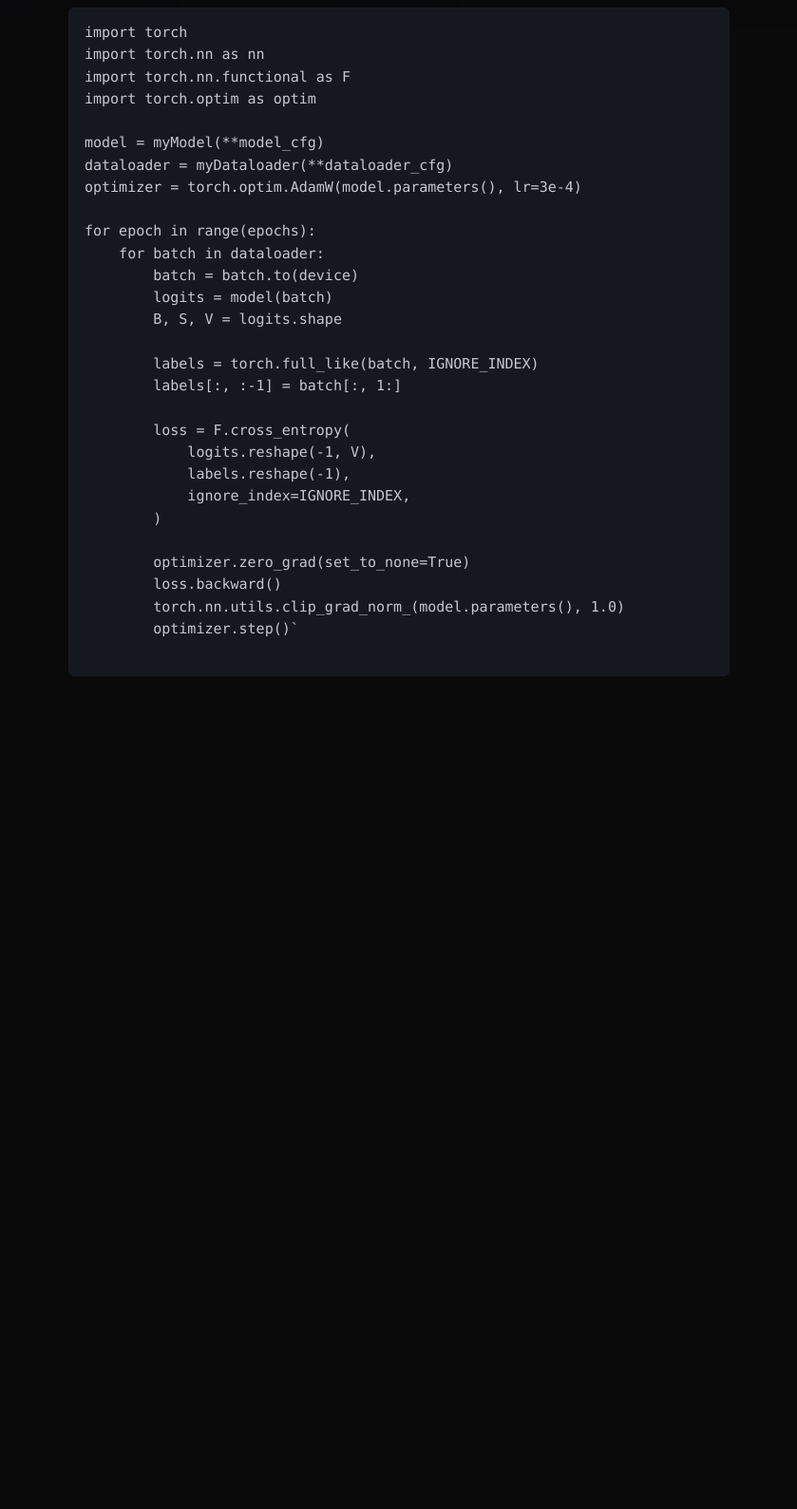
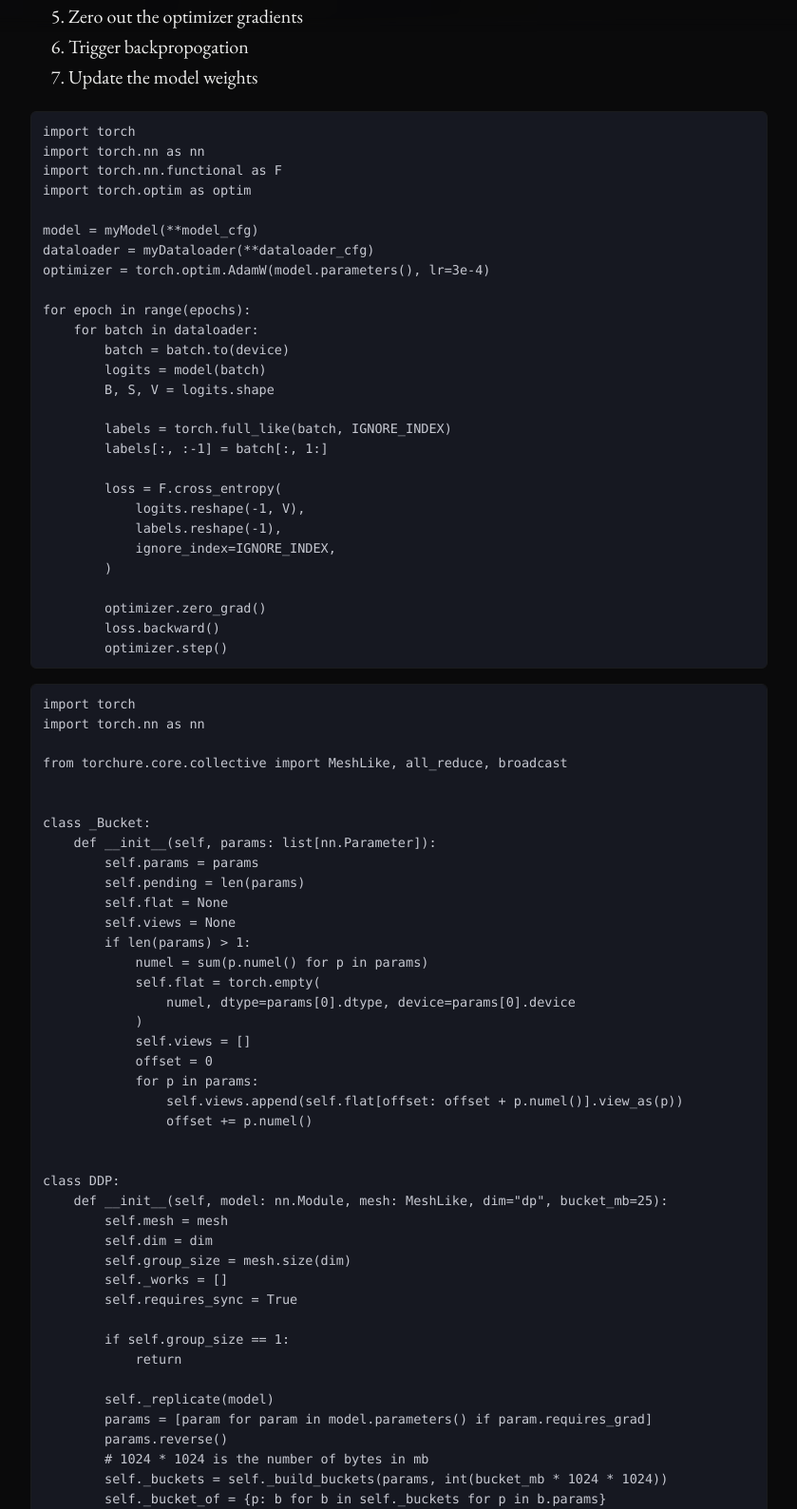
Before and after one commit to giyushino/giyushino.github.io, an Eleventy site: page site/posts/in_prog/torchure.md in a window 1280 px wide. Shown: the part 791-2380 px from the top of the page at 95% size, without its empty margins (220-1059 px from the left). Before the commit the page ends 1617 px from the top, so only its background shows below. Built offline with nearby package versions, Linux system fonts and the light colour scheme; Eleventy itself is replaced by a stand-in of ours; code samples lack their colours; files that its build step writes are made by us from their sources.

Commit message:
init blog

````diff
--- a/site/css/styles.css
+++ b/site/css/styles.css
@@ -51,10 +51,13 @@ body {
 a { color: var(--fg); text-decoration: none; border-bottom: 1px solid var(--faint); transition: border-color .15s, color .15s; }
 a:hover { color: var(--accent); border-bottom-color: var(--accent); }
 p { color: var(--fg); }
-code { font-family: var(--mono); font-size: 0.9em; background: var(--panel); padding: 1px 6px; border-radius: 4px; border: 1px solid var(--rule); }
+/* EB Garamond has a small x-height and the mono stack a large one, so at equal
+ * size the code sits well above the surrounding letters. 0.76em is what brings
+ * the two x-heights level — it reads smaller as a number than it looks. */
+code { font-family: var(--mono); font-size: 0.76em; background: var(--panel); padding: 1px 5px; border-radius: 4px; border: 1px solid var(--rule); }
 /* Markdown fenced blocks come out as a bare <pre>, hand-written ones use
  * .codeblock — both get the same treatment. */
-.codeblock, .post-page pre { font-family: var(--mono); font-size: 15px; line-height: 1.55; background: var(--code-bg); color: var(--code-fg); border: 1px solid var(--rule); border-radius: 6px; padding: 14px 16px; overflow-x: auto; margin: 1.2em 0; }
+.codeblock, .post-page pre { font-family: var(--mono); font-size: 13.5px; line-height: 1.55; background: var(--code-bg); color: var(--code-fg); border: 1px solid var(--rule); border-radius: 6px; padding: 10px 12px; overflow-x: auto; margin: 1.2em 0; }
 .codeblock code, .post-page pre code { background: none; border: 0; padding: 0; font-size: inherit; }
 
 /* Prism tokens, on Iceberg (cocopon). Iceberg is a low-contrast scheme tuned
@@ -407,7 +410,7 @@ h2.big.list-head { text-align: center; margin-bottom: 64px; }
 }
 
 .post-page {
-  max-width: 760px;
+  max-width: 840px;
   margin: 0 auto;
   padding: 96px 32px;
   text-align: left;
@@ -424,6 +427,16 @@ h2.big.list-head { text-align: center; margin-bottom: 64px; }
   line-height: 1.65;
   margin: 22px 0 0;
 }
+/* Markdown headings within a post. The browser default is symmetric margins,
+ * which leaves a heading floating midway between the section it closes and the
+ * one it opens. Weight the space above instead, and pull what follows up
+ * underneath — body elements carry their spacing as a top margin, so the gap
+ * under a heading belongs to the paragraph, not the heading. */
+.post-page h2, .post-page h3, .post-page h4 { margin: 40px 0 0; }
+.post-page :is(h2, h3, h4) + p,
+.post-page :is(h2, h3, h4) + ul,
+.post-page :is(h2, h3, h4) + ol,
+.post-page :is(h2, h3, h4) + pre { margin-top: 8px; }
 /* The byline reads as part of the post, not as chrome — full-strength text
  * colour and a size closer to the body copy. */
 .post-meta {
--- a/site/posts/in_prog/torchure.md
+++ b/site/posts/in_prog/torchure.md
@@ -3,20 +3,23 @@ title: Torchure, My Very Own Training Stack!
 date: 2026-08-16
 tag: technical
 readingTime: ?? min
-blurb: An in depth look into distributed LLM training
+blurb: An in depth look into distributed training
 ---
-Given that I was j*bless this summer, I decided it was the perfect
-time to finally work on a project I've been thinking about for a long
-time, which is to write my own distributed training stack. I flirted
-with this idea for a while, but it always seemed so daunting and complex,
-so I always put it off to the side.
+After putting this project off for months, I finally opened Neovim and
+started writing my own distributed training stack, [Torchure](https://github.com/giyushino/torchure).
+Despite the name, *most* of the development process wasn't torture, and I'd love to share
+my experience and hopefully teach you something about distributed training along the way.
 
-
-## DDP
-data parallel training
-
-## FSDP
-fully sharded data parallel
+## The Basics
+Training a classification model is generally pretty simple. We need to
+1. Initialize our model (and dataloader + optimizer)
+2. Iterate through the dataloader
+3. Pass the batch through the model to obtain the logits
+4. Compute the loss between the model predictions
+and ground truths
+5. Zero out the optimizer gradients
+6. Trigger backpropogation
+7. Update the model weights
 
 ```python
 import torch
@@ -43,7 +46,144 @@ for epoch in range(epochs):
             ignore_index=IGNORE_INDEX,
         )
 
-        optimizer.zero_grad(set_to_none=True)
+        optimizer.zero_grad()
         loss.backward()
-        torch.nn.utils.clip_grad_norm_(model.parameters(), 1.0)
-        optimizer.step()`
+        optimizer.step()
+```
+
+```python
+import torch
+import torch.nn as nn
+
+from torchure.core.collective import MeshLike, all_reduce, broadcast
+
+
+class _Bucket:
+    def __init__(self, params: list[nn.Parameter]):
+        self.params = params
+        self.pending = len(params)
+        self.flat = None
+        self.views = None
+        if len(params) > 1:
+            numel = sum(p.numel() for p in params)
+            self.flat = torch.empty(
+                numel, dtype=params[0].dtype, device=params[0].device
+            )
+            self.views = []
+            offset = 0
+            for p in params:
+                self.views.append(self.flat[offset: offset + p.numel()].view_as(p))
+                offset += p.numel()
+
+
+class DDP:
+    def __init__(self, model: nn.Module, mesh: MeshLike, dim="dp", bucket_mb=25):
+        self.mesh = mesh
+        self.dim = dim
+        self.group_size = mesh.size(dim)
+        self._works = []
+        self.requires_sync = True
+
+        if self.group_size == 1:
+            return
+
+        self._replicate(model)
+        params = [param for param in model.parameters() if param.requires_grad]
+        params.reverse()
+        # 1024 * 1024 is the number of bytes in mb
+        self._buckets = self._build_buckets(params, int(bucket_mb * 1024 * 1024))
+        self._bucket_of = {p: b for b in self._buckets for p in b.params}
+        for param in params:
+            param.register_post_accumulate_grad_hook(self._on_grad_ready)
+
+    def _build_buckets(
+        self,
+        params: list[nn.Parameter],
+        max_bucket_bytes: int
+    ) -> list[_Bucket]:
+        """
+        params should already be revesed when passed into this function
+        """
+        buckets = []
+        run = []
+        run_bytes = 0
+
+        for param in params:
+            n_bytes = param.numel() * param.element_size()
+            if run and (run_bytes + n_bytes > max_bucket_bytes or param.dtype != run[0].dtype):
+                buckets.append(_Bucket(run))
+                run = []
+                run_bytes = 0
+            run.append(param)
+            run_bytes += n_bytes
+
+        if run:
+            buckets.append(_Bucket(run))
+
+        return buckets
+
+    def _on_grad_ready(self, param: nn.Parameter) -> None:
+        if not self.requires_sync:
+            return
+
+        bucket = self._bucket_of[param]
+        bucket.pending -= 1
+        if bucket.pending == 0:
+            self._launch(bucket)
+
+    def _launch(self, bucket: _Bucket) -> None:
+        bucket.pending = len(bucket.params)
+        if bucket.flat is None:
+            grad = bucket.params[0].grad
+        else:
+            torch._foreach_copy_(bucket.views, [param.grad for param in bucket.params])
+            for param, view in zip(bucket.params, bucket.views, strict=True):
+                param.grad = view
+            grad = bucket.flat
+        _, work = all_reduce(grad, self.mesh, self.dim, "avg", async_op=True)
+        self._works.append(work)
+
+    @property
+    def shard_dims(self) -> tuple[str, ...]:
+        """
+        mesh axes across which this strategy shards param/grad state -- none,
+        for ddp: every rank holds a full replica and the all_reduce leaves each
+        `.grad` complete.
+
+        the trainer hands this straight to clip_grad_norm, so the parallelism
+        strategy owns the answer instead of the training loop branching on
+        which one it is. fsdp2 returns ("dp_shard",) here.
+        """
+        return ()
+
+    def _replicate(self, model: nn.Module):
+        for tensor in [*model.parameters(), *model.buffers()]:
+            broadcast(tensor.detach(), self.mesh, self.dim, src=0)
+
+    def sync(self) -> None:
+        if self.group_size == 1:
+            return
+        assert len(self._works) == len(self._buckets), (
+            f"only {len(self._works)}/{len(self._buckets)} grad buckets launched -- "
+            "either a param got no grad this backward (frozen param), or "
+            "requires_sync was still False on the last microbatch of an "
+            "accumulation step (it must be True for exactly the last one)"
+        )
+        for work in self._works:
+            work.wait()
+        self._works.clear()
+
+
+if __name__ == "__main__":
+    print("1")
+
+```
+
+
+## Resources
+Listed in no particular order are resources that cover
+distributed training
+1. [Introduction to parallelism in PyTorch - George Grigorev](https://ggrigorev.me/posts/introduction-to-parallelism/)
+2. [Collective Operations - Aleksa Gordić](https://www.aleksagordic.com/blog/collective-operations)
+3. [TorchTitan - Meta](https://arxiv.org/abs/2410.06511)
+4. [Pipeline-Parallelism: Distributed Training via Model Partitioning - Simon Boehm](https://siboehm.com/articles/22/pipeline-parallel-training)
````
